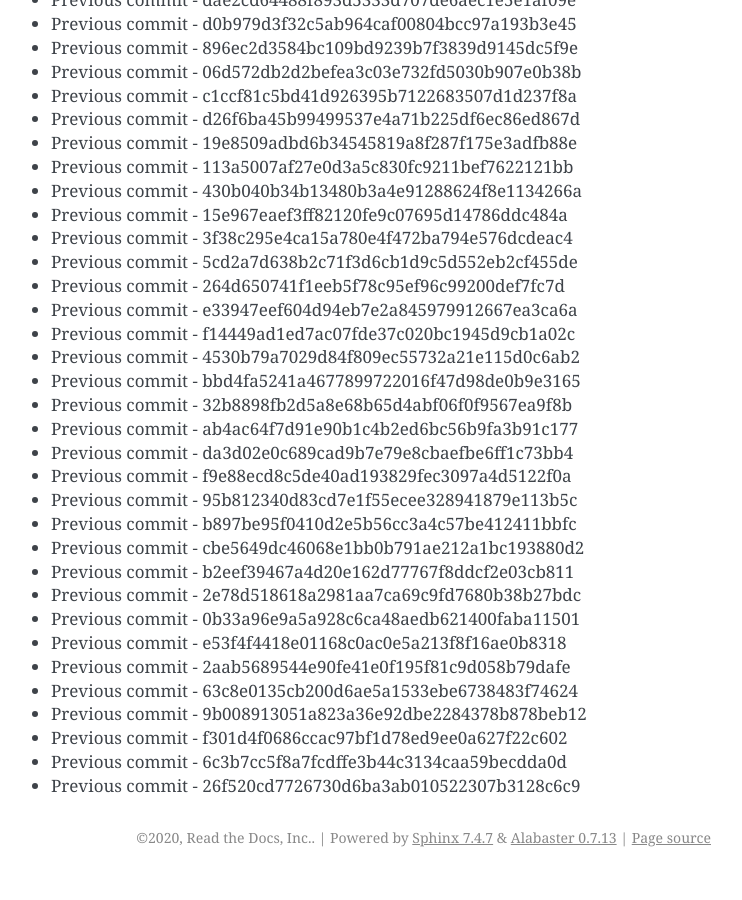
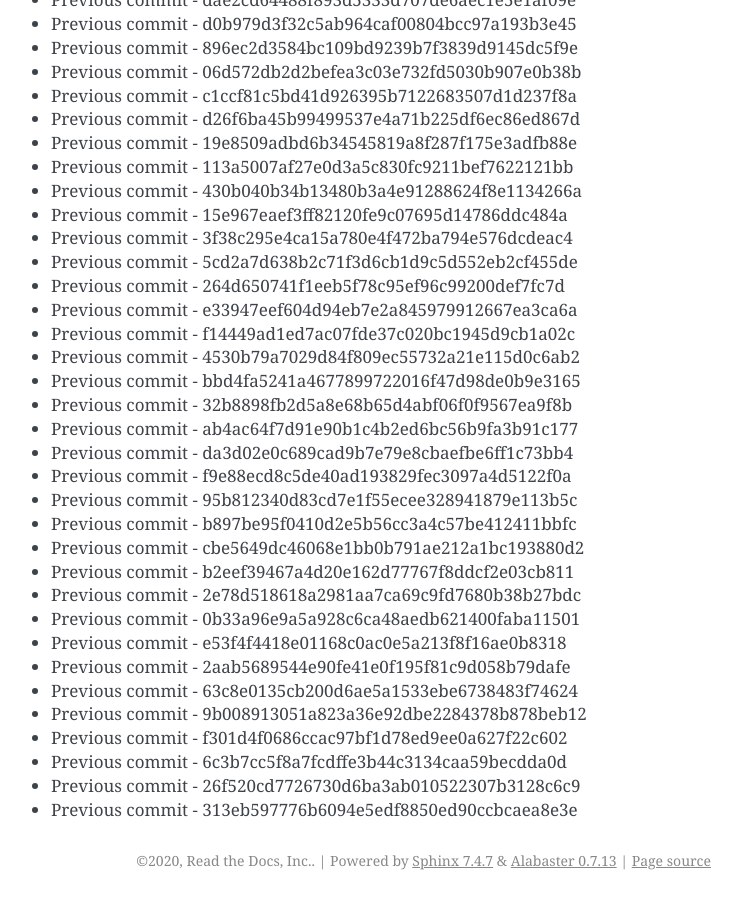
Before and after one commit to readthedocs/rtd-git-stresstest, a Sphinx documentation site: the page built from docs/updates.rst, in a window 1280 px wide and 900 px high, scrolled down 77519 px. Shown: the whole window, without its empty margins (399-1141 px from the left). Built offline with Sphinx 7.4.7, drawn with Linux system fonts in a browser that asks for light colours; before the commit the page ends 78396 px from its top, so only the background shows below that.

Commit message:
Generating commit from previous: 313eb597776b6094e5edf8850ed90ccbcaea8e3e

```diff
--- a/docs/updates.rst
+++ b/docs/updates.rst
@@ -3289,3 +3289,4 @@ It can be tested for any performance characteristics.
 * Previous commit - f301d4f0686ccac97bf1d78ed9ee0a627f22c602
 * Previous commit - 6c3b7cc5f8a7fcdffe3b44c3134caa59becdda0d
 * Previous commit - 26f520cd7726730d6ba3ab010522307b3128c6c9
+* Previous commit - 313eb597776b6094e5edf8850ed90ccbcaea8e3e
```
